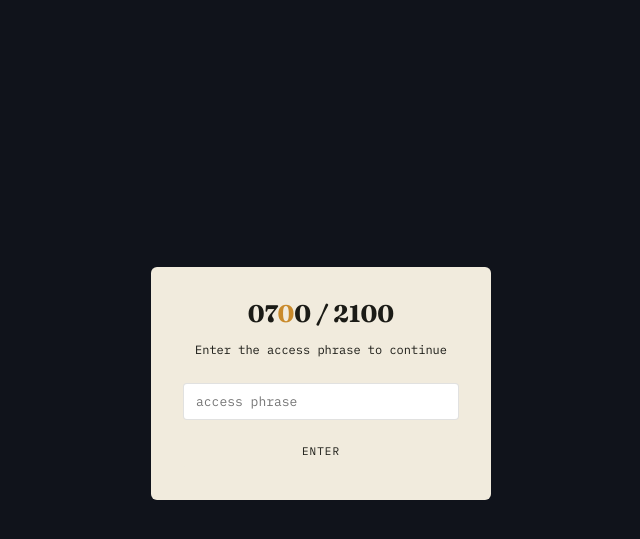
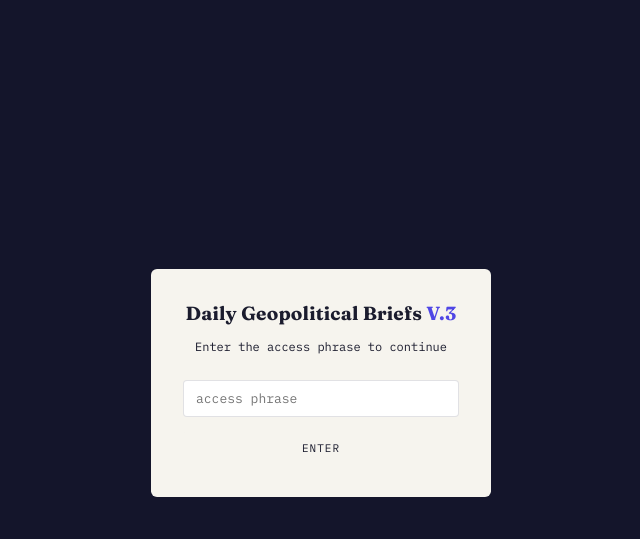
Before and after one commit to serenejoshua8-create/briefing-app, a plain HTML site: page frontend/index.html in a window 1280 px wide. Shown: the part 17-556 px from the top of the page, without its empty margins (319-959 px from the left). Drawn offline with Linux system fonts and the light colour scheme.

Commit message:
Rebrand to Daily Geopolitical Briefs V.3, retime to 11:00 AM/5:30 PM IST, indigo think-tank palette, and PDF export
- Renamed app throughout (title, manifest, meta tags, in-app branding) from
  "0700/2100" to "Daily Geopolitical Briefs V.3".
- Retimed the twice-daily briefing from 07:00/21:00 IST to 11:00 AM/5:30 PM
  IST: updated the Claude scheduled tasks' cron times and prompts (also
  removed their now-redundant manual Google Docs step, since the backend
  creates/updates the Drive doc itself), the GitHub Actions fallback
  workflow's cron times and session-detection hour check, and every
  frontend/backend string that displayed the old times.
- New color scheme: deep indigo ground (#14152B) instead of near-black,
  indigo accent (#4F46E5) replacing the amber "dawn" accent, a muted gold
  replacing the violet "dusk" accent, warm report-paper cards -- aiming for
  a think-tank-report look rather than the previous warm/editorial one.
- Added an "Export as PDF" button using the browser's native print-to-PDF
  (no new dependency, real selectable text, works offline) with a dedicated
  print stylesheet that hides all UI chrome and shows just the current
  sheet.

```diff
--- a/frontend/index.html
+++ b/frontend/index.html
@@ -3,26 +3,26 @@
 <head>
 <meta charset="UTF-8">
 <meta name="viewport" content="width=device-width, initial-scale=1.0">
-<title>0700 / 2100 — Briefing Room</title>
+<title>Daily Geopolitical Briefs V.3</title>
 <link rel="manifest" href="manifest.json">
 <link rel="icon" href="icon.svg" type="image/svg+xml">
 <link rel="apple-touch-icon" href="icon-180.png">
-<meta name="theme-color" content="#10131B">
+<meta name="theme-color" content="#14152B">
 <meta name="apple-mobile-web-app-capable" content="yes">
 <meta name="apple-mobile-web-app-status-bar-style" content="black-translucent">
-<meta name="apple-mobile-web-app-title" content="0700/2100">
+<meta name="apple-mobile-web-app-title" content="Geopolitical Briefs">
 
-<meta name="description" content="Daily Briefing App for Arun Singh — geopolitical and economic briefs delivered twice daily, at 7:00 AM and 9:00 PM.">
+<meta name="description" content="Daily Geopolitical Briefs V.3 for Arun Singh — geopolitical and economic briefs delivered twice daily, at 11:00 AM and 5:30 PM IST.">
 <meta property="og:type" content="website">
 <meta property="og:url" content="https://serenejoshua8-create.github.io/briefing-app/">
-<meta property="og:title" content="Daily Briefing App for Arun Singh">
-<meta property="og:description" content="Geopolitical and economic briefs, delivered twice daily — Morning · 07:00 and Evening · 21:00.">
+<meta property="og:title" content="Daily Geopolitical Briefs V.3">
+<meta property="og:description" content="Geopolitical and economic briefs, delivered twice daily — Morning · 11:00 AM and Evening · 5:30 PM IST.">
 <meta property="og:image" content="https://serenejoshua8-create.github.io/briefing-app/og-image.png">
 <meta property="og:image:width" content="1200">
 <meta property="og:image:height" content="630">
 <meta name="twitter:card" content="summary_large_image">
-<meta name="twitter:title" content="Daily Briefing App for Arun Singh">
-<meta name="twitter:description" content="Geopolitical and economic briefs, delivered twice daily — Morning · 07:00 and Evening · 21:00.">
+<meta name="twitter:title" content="Daily Geopolitical Briefs V.3">
+<meta name="twitter:description" content="Geopolitical and economic briefs, delivered twice daily — Morning · 11:00 AM and Evening · 5:30 PM IST.">
 <meta name="twitter:image" content="https://serenejoshua8-create.github.io/briefing-app/og-image.png">
 
 <link rel="preconnect" href="https://fonts.googleapis.com">
@@ -30,15 +30,17 @@
 <link href="https://fonts.googleapis.com/css2?family=Fraunces:ital,opsz,wght@0,9..144,400;0,9..144,600;0,9..144,700&family=IBM+Plex+Sans:wght@400;500;600;700&family=IBM+Plex+Mono:wght@400;500;600&display=swap" rel="stylesheet">
 <style>
 :root{
-  --ink:#10131B;--ink-2:#171B27;--ink-3:#1E2433;
-  --paper:#F1EBDD;--paper-2:#E8E1CE;
-  --ink-text:#1B1B16;--ink-text-dim:rgba(27,27,22,.60);
-  --paper-text:#ECE6D6;--paper-text-dim:rgba(236,230,214,.58);
-  --dawn:#C98A2B;--dawn-soft:rgba(201,138,43,.16);
-  --dusk:#7C6CC0;--dusk-soft:rgba(124,108,192,.18);
-  --go:#4C7A4A;--go-soft:rgba(76,122,74,.18);
-  --signal:#C1473A;--signal-soft:rgba(193,71,58,.16);
-  --line-dark:rgba(236,230,214,.14);--line-light:rgba(27,27,22,.13);
+  /* Think-tank palette: deep indigo ground, warm report-paper cards, a
+     restrained gold used only for emphasis (never as a primary color). */
+  --ink:#14152B;--ink-2:#1B1D3D;--ink-3:#242752;
+  --paper:#F6F4EE;--paper-2:#EAE6DA;
+  --ink-text:#1B1C2E;--ink-text-dim:rgba(27,28,46,.60);
+  --paper-text:#E7E5F2;--paper-text-dim:rgba(231,229,242,.58);
+  --dawn:#4F46E5;--dawn-soft:rgba(79,70,229,.18);
+  --dusk:#8B6F3D;--dusk-soft:rgba(139,111,61,.20);
+  --go:#3F7D5C;--go-soft:rgba(63,125,92,.18);
+  --signal:#B0413E;--signal-soft:rgba(176,65,62,.16);
+  --line-dark:rgba(231,229,242,.14);--line-light:rgba(27,28,46,.13);
   --radius:4px;
   --font-display:'Fraunces',serif;--font-body:'IBM Plex Sans',sans-serif;--font-mono:'IBM Plex Mono',monospace;
 }
@@ -48,7 +50,7 @@ a{color:inherit;}
 button{font-family:inherit;cursor:pointer;}
 .shell{max-width:1100px;margin:0 auto;padding:20px 20px 60px;}
 .topbar{display:flex;justify-content:space-between;align-items:center;padding-bottom:16px;border-bottom:1px solid var(--line-dark);flex-wrap:wrap;gap:10px;}
-.mark{font-family:var(--font-display);font-weight:700;font-size:24px;}
+.mark{font-family:var(--font-display);font-weight:700;font-size:19px;letter-spacing:.2px;}
 .mark span{color:var(--dawn);}
 .api-config{font-family:var(--font-mono);font-size:11px;color:var(--paper-text-dim);}
 .api-config input{background:var(--ink-2);border:1px solid var(--line-dark);color:var(--paper-text);padding:6px 8px;border-radius:4px;font-family:var(--font-mono);font-size:11px;width:260px;}
@@ -107,12 +109,24 @@ button{font-family:inherit;cursor:pointer;}
 .sources-body label{font-family:var(--font-mono);font-size:10px;text-transform:uppercase;color:var(--paper-text-dim);margin-top:8px;}
 .sources-body textarea{width:100%;background:var(--ink-2);border:1px solid var(--line-dark);color:var(--paper-text);padding:8px;border-radius:4px;font-family:var(--font-mono);font-size:12px;box-sizing:border-box;resize:vertical;}
 .sources-body input[type="file"]{font-family:var(--font-mono);font-size:11px;color:var(--paper-text-dim);}
+@media print{
+  .no-print,.install-banner,.lock-overlay{display:none!important;}
+  body{background:#fff;}
+  .shell{max-width:100%;padding:0;}
+  .topbar{border-bottom:1px solid #ccc;}
+  .mark{color:#1B1C2E;}
+  .mark span{color:var(--dawn);}
+  .sheet{background:#fff;color:#1B1C2E;padding:0;border-bottom:1px solid #ccc;border-radius:0;}
+  .meta,.eyebrow,.a-label{color:#555;}
+  .forecast{background:#f0f0f5;color:#1B1C2E;}
+  a{color:#1B1C2E;text-decoration:underline;}
+}
 </style>
 </head>
 <body>
 <div id="lockOverlay" class="lock-overlay">
   <div class="lock-box">
-    <div class="mark">07<span>0</span>0 / 2100</div>
+    <div class="mark">Daily Geopolitical Briefs <span>V.3</span></div>
     <p style="font-family:var(--font-mono);font-size:12px;margin-top:14px">Enter the access phrase to continue</p>
     <input id="lockInput" type="password" placeholder="access phrase" autocomplete="off">
     <button id="lockBtn" class="btn btn-primary" style="width:100%">Enter</button>
@@ -121,32 +135,33 @@ button{font-family:inherit;cursor:pointer;}
 </div>
 <div class="shell">
   <div class="topbar">
-    <div class="mark">07<span>0</span>0 / 2100</div>
-    <div class="api-config">
+    <div class="mark">Daily Geopolitical Briefs <span>V.3</span></div>
+    <div class="api-config no-print">
       Backend: <input id="apiBase" placeholder="https://your-app.onrender.com" value="https://briefing-app-eilh.onrender.com">
       Secret: <input id="appSecret" type="password" placeholder="x-app-secret">
     </div>
   </div>
 
-  <div class="tabs">
+  <div class="tabs no-print">
     <button class="tab active" data-tab="briefing">Briefing</button>
     <button class="tab" data-tab="archive">Archive</button>
     <button class="tab" data-tab="weekly">Weekly</button>
   </div>
 
   <section id="tab-briefing">
-    <div class="row">
-      <button class="pill active" id="pillAM">Morning · 0700</button>
-      <button class="pill" id="pillPM">Evening · 2100</button>
+    <div class="row no-print">
+      <button class="pill active" id="pillAM">Morning · 11:00 AM</button>
+      <button class="pill" id="pillPM">Evening · 5:30 PM</button>
       <button class="btn btn-primary" id="runBtn">Run Briefing</button>
+      <button class="btn" id="exportPdfBtn">Export as PDF</button>
     </div>
-    <div class="row">
+    <div class="row no-print">
       <button class="pill active" id="viewSum">Summary (12)</button>
       <button class="pill" id="viewAna">Analysis (Top 5)</button>
       <span style="font-family:var(--font-mono);font-size:10px;color:var(--paper-text-dim)">switching does not re-run the briefing</span>
     </div>
 
-    <details class="sources-panel">
+    <details class="sources-panel no-print">
       <summary>Sources (optional) — supply articles/gov sites instead of autonomous search</summary>
       <div class="sources-body">
         <label>Article URLs (one per line — paywalled or open, fetched directly)</label>
@@ -288,7 +303,7 @@ function sheetHtml(record, view){
   const v = record.verify||{};
   return `<div class="sheet">
     <div class="meta">
-      <span>${record.session==='AM'?'Morning · 0700':'Evening · 2100'}</span>
+      <span>${record.session==='AM'?'Morning · 11:00 AM':'Evening · 5:30 PM'}</span>
       <span>${record.date}</span>
       <span class="stamp ${v.clean?'good':'low'}">${v.clean?'verified':'fixed '+v.fixed+' / dropped '+v.dropped}</span>
       ${record.partial?'<span class="stamp low">partial</span>':''}
@@ -437,7 +452,7 @@ function groupByDay(records){
 function dayGroupHtml(date, sessions, view, index){
   const sessionTags = sessions.map(r=>{
     const v = r.verify||{};
-    return `<span>${r.session==='AM'?'0700':'2100'} · ${v.clean?'verified':'issues'}</span>`;
+    return `<span>${r.session==='AM'?'11:00 AM':'5:30 PM'} · ${v.clean?'verified':'issues'}</span>`;
   }).join('');
   return `<details class="day-group"${index===0?' open':''}>
     <summary>
@@ -497,6 +512,20 @@ el('archAna').addEventListener('click',()=>{state.archView='analysis';el('archAn
 el('runBtn').addEventListener('click', runBriefing);
 el('weeklyBtn').addEventListener('click', runWeekly);
 
+// PDF export: uses the browser's own print-to-PDF rather than a bundled
+// library (jsPDF/html2canvas etc.) -- no extra dependency, works offline,
+// and produces real selectable text rather than a rasterized image. Print
+// CSS below hides everything except the currently-displayed sheet; setting
+// document.title first gives the browser's "Save as PDF" dialog a sensible
+// suggested filename.
+function exportCurrentAsPdf(){
+  if(!state.current){ alert('Nothing to export yet — run or open a briefing first.'); return; }
+  document.title = `Daily Geopolitical Briefs - ${state.current.session} - ${state.current.date}`;
+  window.print();
+}
+window.addEventListener('afterprint', () => { document.title = 'Daily Geopolitical Briefs V.3'; });
+el('exportPdfBtn').addEventListener('click', exportCurrentAsPdf);
+
 // Add-to-home-screen: register the service worker (required by Chrome/Android
 // for installability), then show a custom "Install" banner instead of relying
 // on the browser's own mini-infobar. iOS Safari has no beforeinstallprompt
```
Also changed, not shown: backend/server.js (+4 -4 lines), .github/workflows/schedule.yml, frontend/manifest.json.
